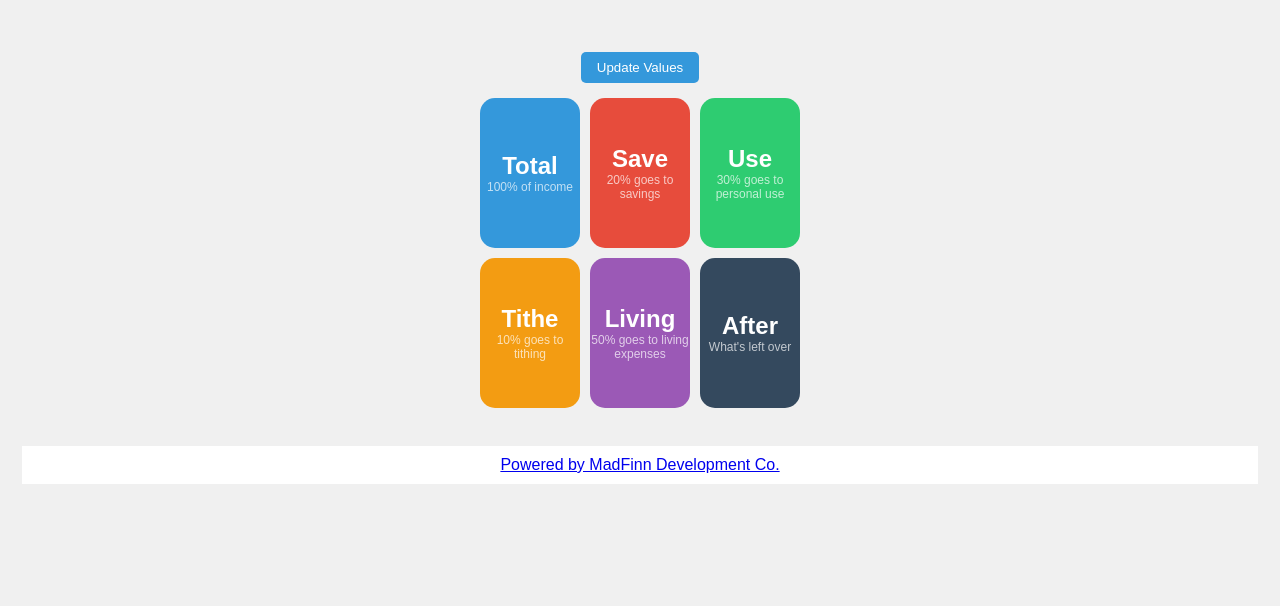
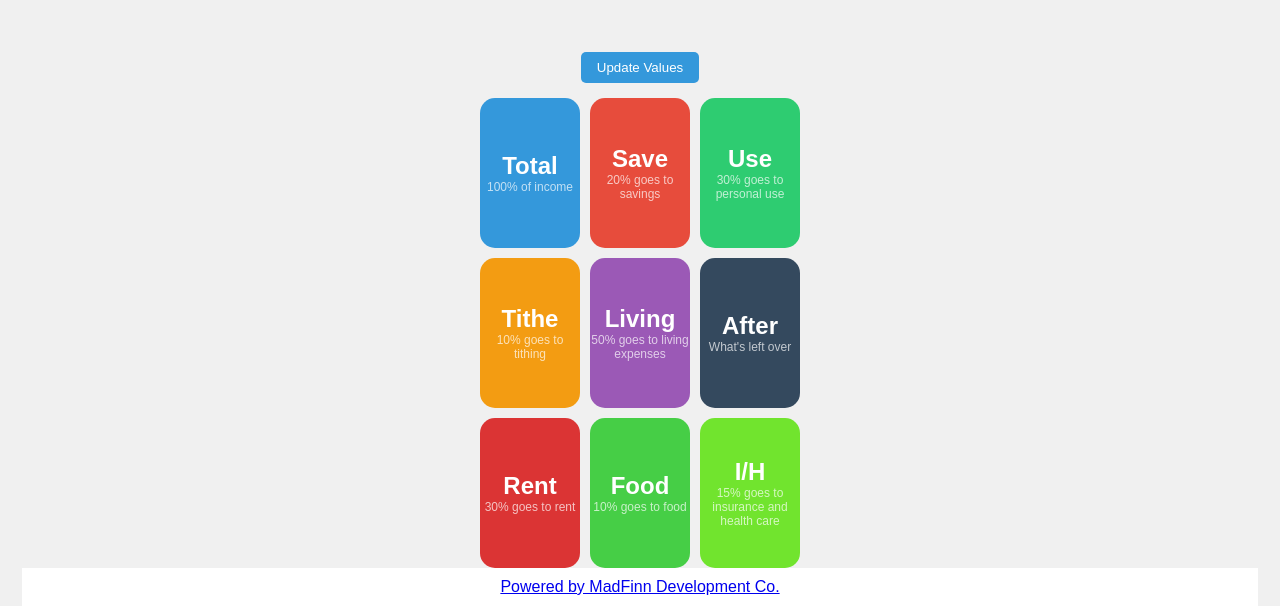
Before and after one commit to FinlayPatoto/Better-Financing, a plain HTML site: page livingExpenses.html in a window 1280 px wide. Shown: the part 316-922 px from the top of the page. Before the commit the page ends 800 px from the top, so only its background shows below. Drawn offline with nearby package versions, Linux system fonts and the light colour scheme.

Commit message:
Update livingExpenses.html with more info

```diff
--- a/livingExpenses.html
+++ b/livingExpenses.html
@@ -116,6 +116,18 @@
             background-color: #34495e;
         }
 
+        .box:nth-child(7) {
+            background-color: #db3434;
+        }
+
+        .box:nth-child(8) {
+            background-color: #46ce46;
+        }
+
+        .box:nth-child(9) {
+            background-color: #71e42e;
+        }
+
         .value {
             font-size: 24px;
             font-weight: bold;
@@ -175,6 +187,18 @@
             <div class="value" id="value6">After</div>
             <div class="savings-text">What's left over</div>
         </div>
+        <div class="box">
+            <div class="value" id="value7">Rent</div>
+            <div class="savings-text">30% goes to rent</div>
+        </div>
+        <div class="box">
+            <div class="value" id="value8">Food</div>
+            <div class="savings-text">10% goes to food</div>
+        </div>
+        <div class="box">
+            <div class="value" id="value9">I/H</div>
+            <div class="savings-text">15% goes to insurance and health care</div>
+        </div>
     </div>
 
     <!-- Include the populated footer -->
@@ -202,6 +226,9 @@
             var after = parseInt(newValue1 - (newValue1 * .2) - (newValue1 * .5) - (newValue1 * .1));
 
             document.getElementById('value6').innerText = "$" + after;
+            document.getElementById('value7').innerText = "$" + parseInt(newValue1 * .3);
+            document.getElementById('value8').innerText = "$" + (parseInt(newValue1 * .5) - parseInt(newValue1 * .3)) * .5;
+            document.getElementById('value9').innerText = "$" + (parseInt(newValue1 * .5) - parseInt(newValue1 * .3)) * .5;
         }
     </script>
 
```
